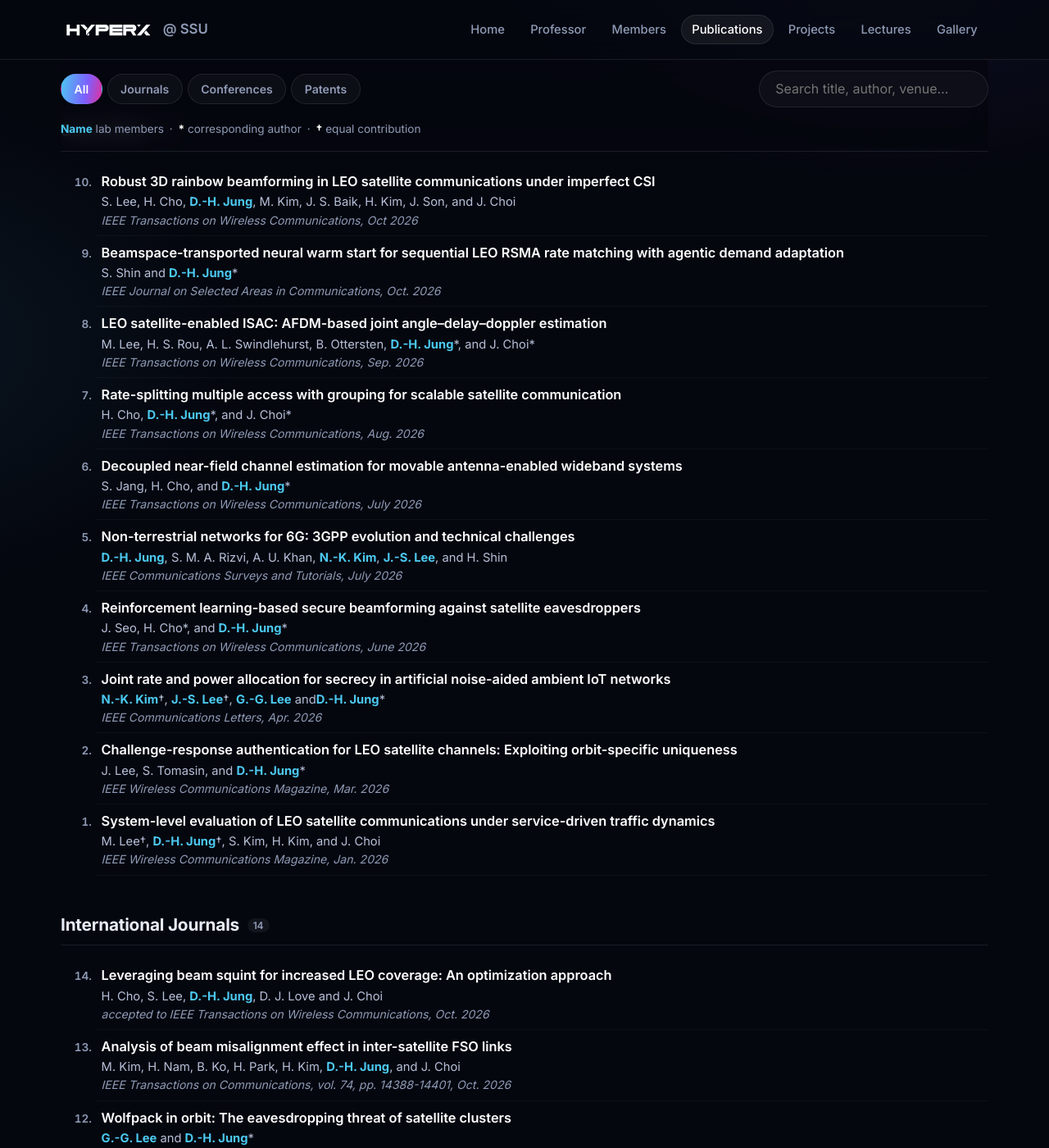
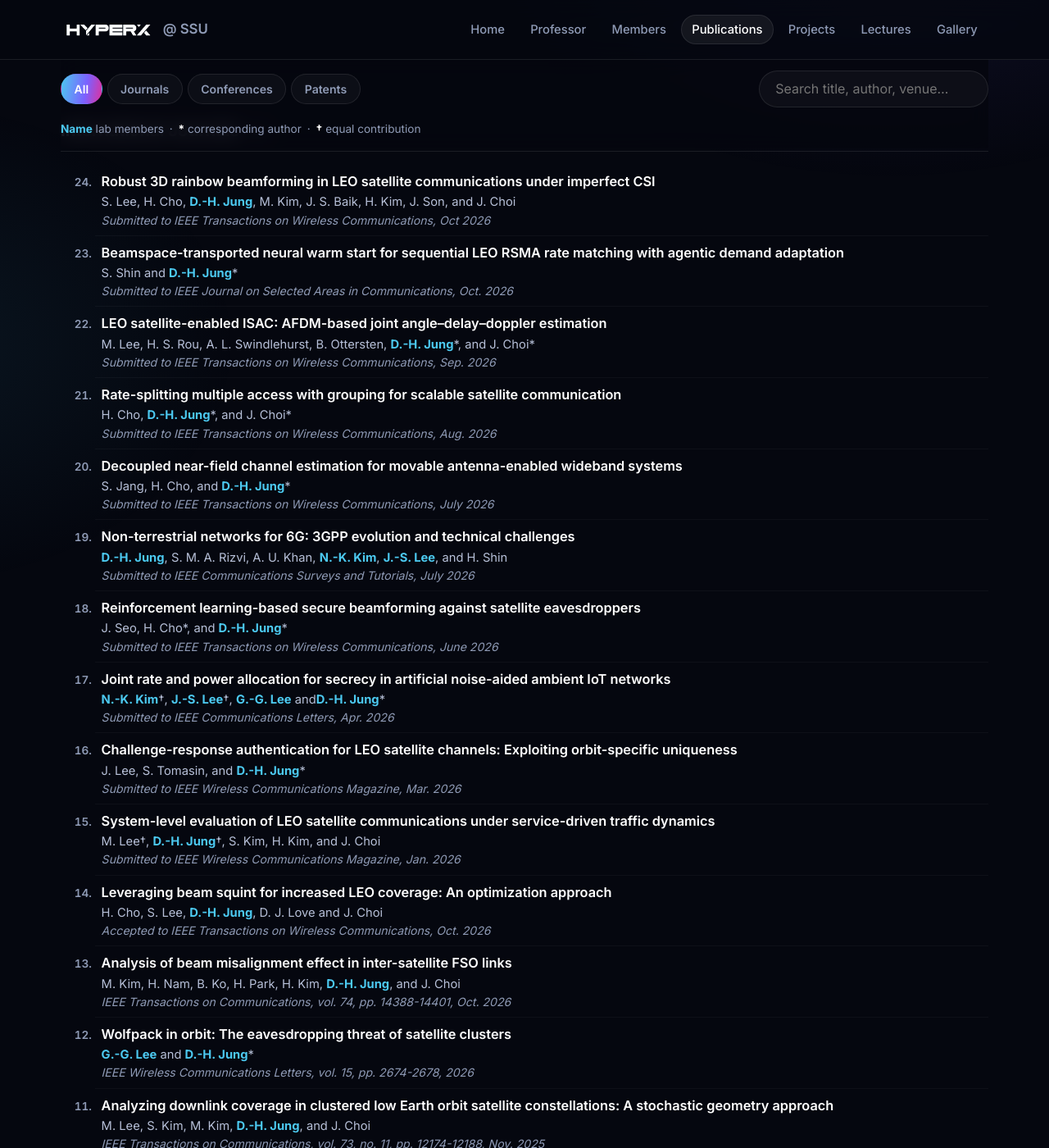
Before and after one commit to hyperx-web/hyperx, a Jekyll site: the page built from publications.html, in a window 1280 px wide and 1400 px high, scrolled down 367 px. Shown: the whole window at 82% size. Built offline with Jekyll 4.4.1, drawn with Linux system fonts in a browser that asks for light colours; some web fonts are replaced.

Commit message:
Merge submitted papers into International Journals with 'Submitted to' venue
Co-Authored-By: Claude Opus 5.5 <noreply@anthropic.com>

```diff
--- a/members.html
+++ b/members.html
@@ -31,7 +31,7 @@ eyebrow: Who's in HyperX?
               {% for it in g.items %}
                 {% assign hit = false %}
                 {% for n in p.pub_names %}{% if it.authors contains n %}{% assign hit = true %}{% endif %}{% endfor %}
-                {% if hit %}{% assign count = count | plus: 1 %}{% assign venue = it.venue | remove_first: "submitted to " %}
+                {% if hit %}{% assign count = count | plus: 1 %}{% assign venue = it.venue %}
                   {% capture li %}<li><b>{{ it.title }}</b><span class="muted">{{ venue }}</span></li>{% endcapture %}
                   {% assign mine = mine | append: li %}
                 {% endif %}
--- a/publications.html
+++ b/publications.html
@@ -27,7 +27,7 @@ eyebrow: Research Output
           <p class="pub-title">{{ it.title }}</p>
           {% assign authors = it.authors %}{% for n in site.data.members.pub_names %}{% assign tagged = '<span class="lab">' | append: n | append: '</span>' %}{% assign authors = authors | replace: n, tagged %}{% endfor %}
           <p class="pub-authors">{{ authors }}</p>
-          <p class="pub-venue">{% if g.group == "Submitted" %}{{ it.venue | remove_first: "submitted to " }}{% else %}{{ it.venue }}{% endif %}</p>
+          <p class="pub-venue">{{ it.venue }}</p>
         </li>
         {% endfor %}
       </ol>
```
Also changed, not shown: _data/publications.yml (+13 -15 lines).
